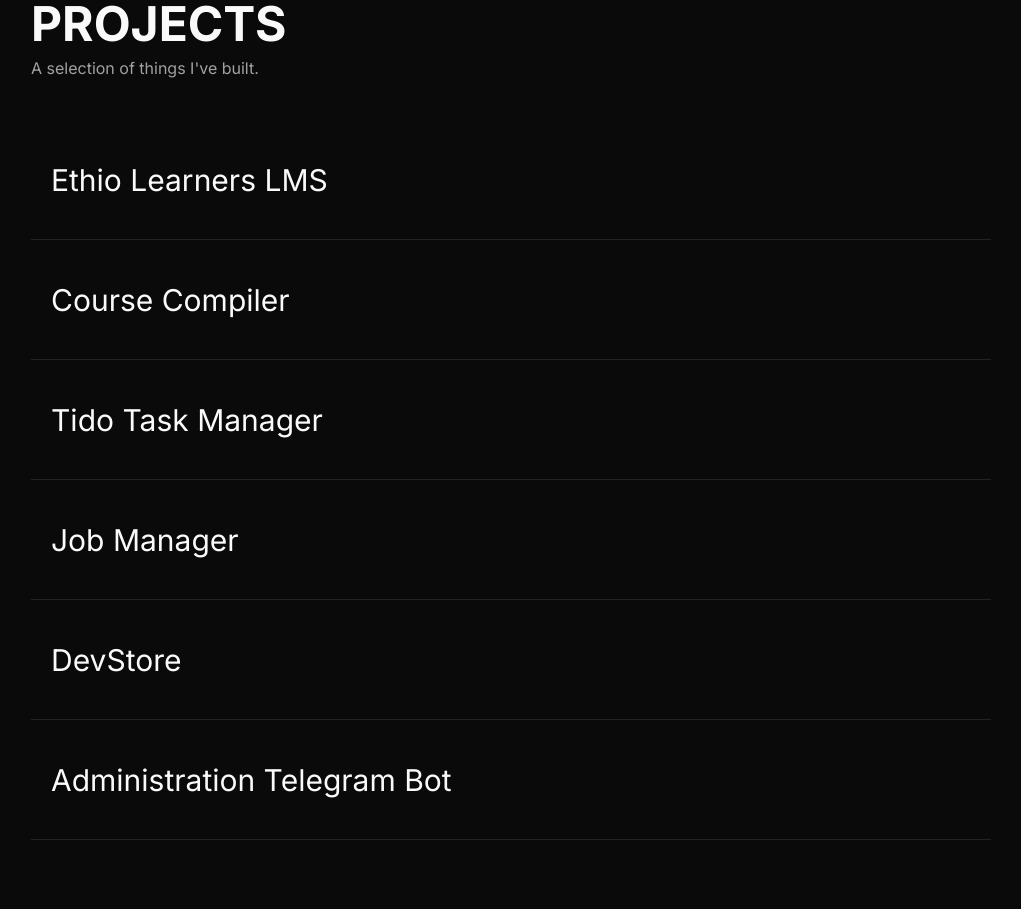
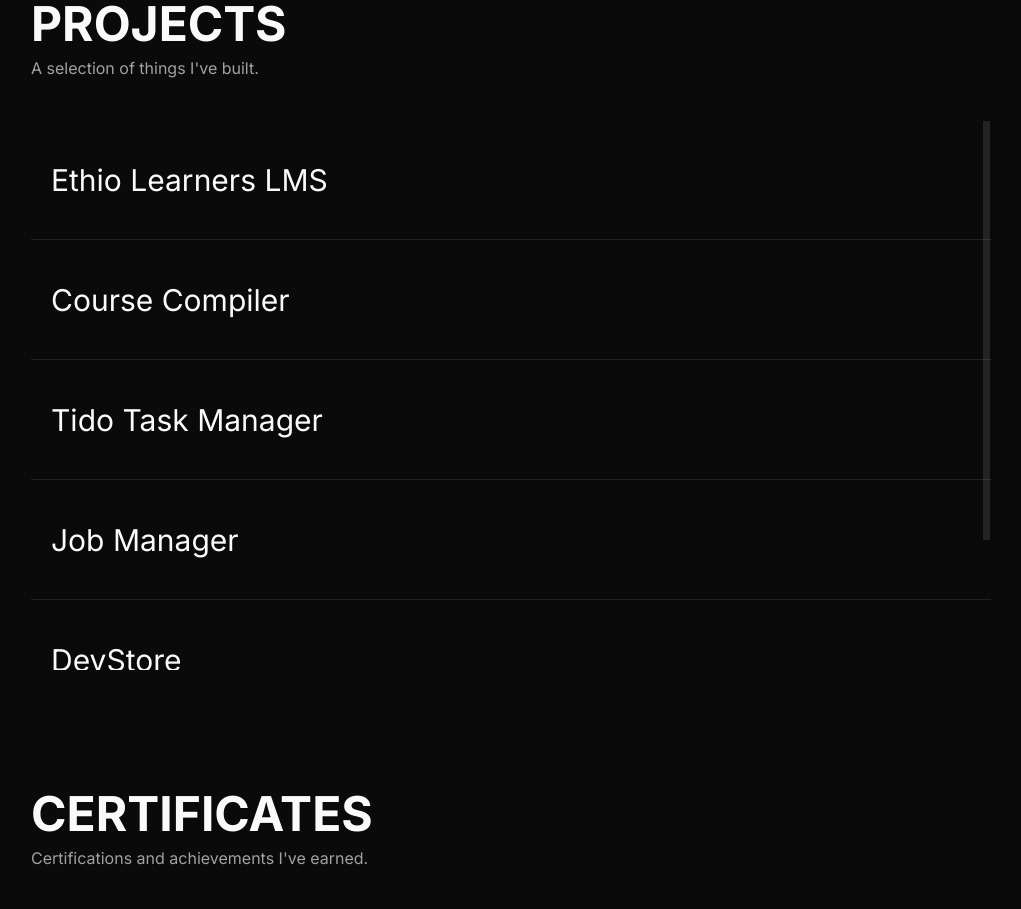
Before and after one commit to abelgideon/portfolio, a Next.js app: page / in a window 1280 px wide. Shown: the part 860-1769 px from the top of the page, without its empty margins (129-1150 px from the left). Built offline with nearby package versions, Linux system fonts and the light colour scheme.

Commit message:
fix: make project drawer scrollable

```diff
--- a/app/_components/Projects.tsx
+++ b/app/_components/Projects.tsx
@@ -15,6 +15,7 @@ import Image from "next/image";
 
 import { cn } from "@/lib/utils";
 import { FaGithub } from "react-icons/fa6";
+import { ScrollArea } from "@/components/ui/scroll-area";
 
 const projects = [
   {
@@ -99,6 +100,7 @@ export default function ProjectsPage() {
       <p className="text-muted-foreground mt-2 mb-5 md:mb-10">
         A selection of things I&apos;ve built.
       </p>
+      <ScrollArea className="h-[calc(100vh-250px)] w-full">
         {projects.map((project) => (
           <ProjectCard
             key={project.id}
@@ -110,6 +112,7 @@ export default function ProjectsPage() {
             techStack={project.techStack}
           />
         ))}
+      </ScrollArea>
     </div>
   );
 }
```
Lines whose indentation alone changed are shown as unchanged.
